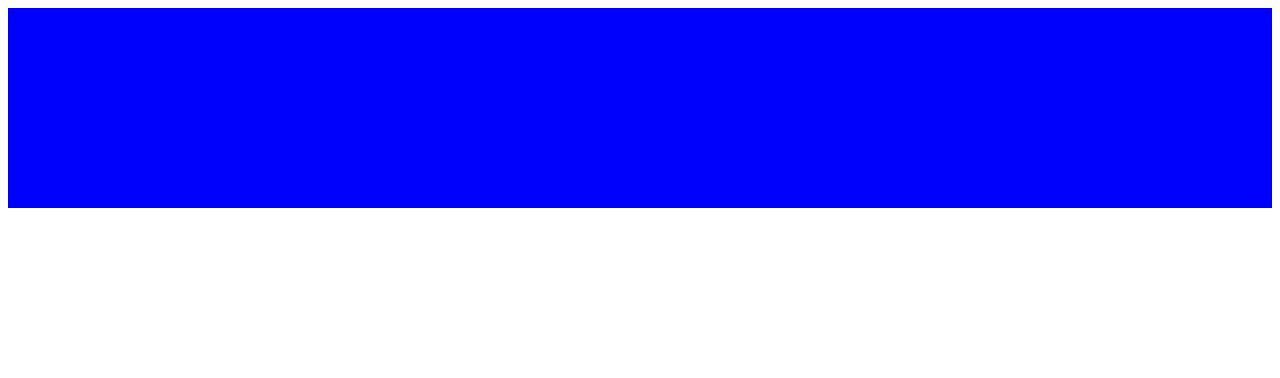
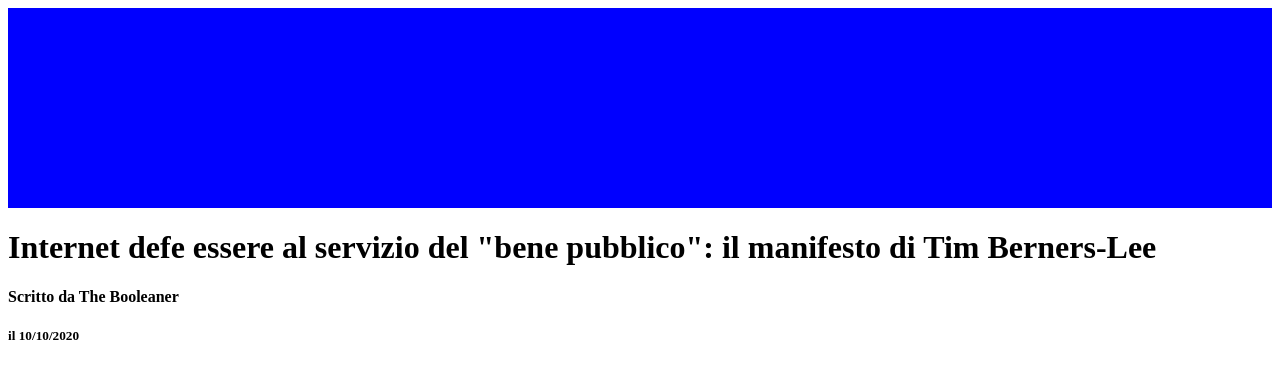
Before and after one commit to SimoneBonvecchio84/-html-css-booleaner, a plain HTML site: page index.html in a window 1280 px wide. Drawn offline with Linux system fonts and the light colour scheme.

Commit message:
feat : add sub title h4 and h5

```diff
--- a/index.html
+++ b/index.html
@@ -1,24 +1,35 @@
 <!DOCTYPE html>
 <html lang="en">
+
 <head>
     <meta charset="UTF-8">
     <meta name="viewport" content="width=device-width, initial-scale=1.0">
     <link rel="stylesheet" href="./css/style.css">
     <title> html-css-booleaner</title>
 </head>
+
 <body>
+    <!-- header -->
 
     <header>
         <div class="container">
 
         </div>
+        <!-- title h1 -->
+        <h1>Internet defe essere al servizio del "bene pubblico": il manifesto di Tim Berners-Lee </h1>
+        <h4 class="Sub-title">Scritto da <span class="Sub-title-blue">The Booleaner</span></h4>
+        <h5>il 10/10/2020</h5>
+    </header>
 
-
-
-    </header>
+    <!-- main -->
 
     <main>
 
+        <section>
+
+        </section>
+
     </main>
 </body>
+
 </html>
```
